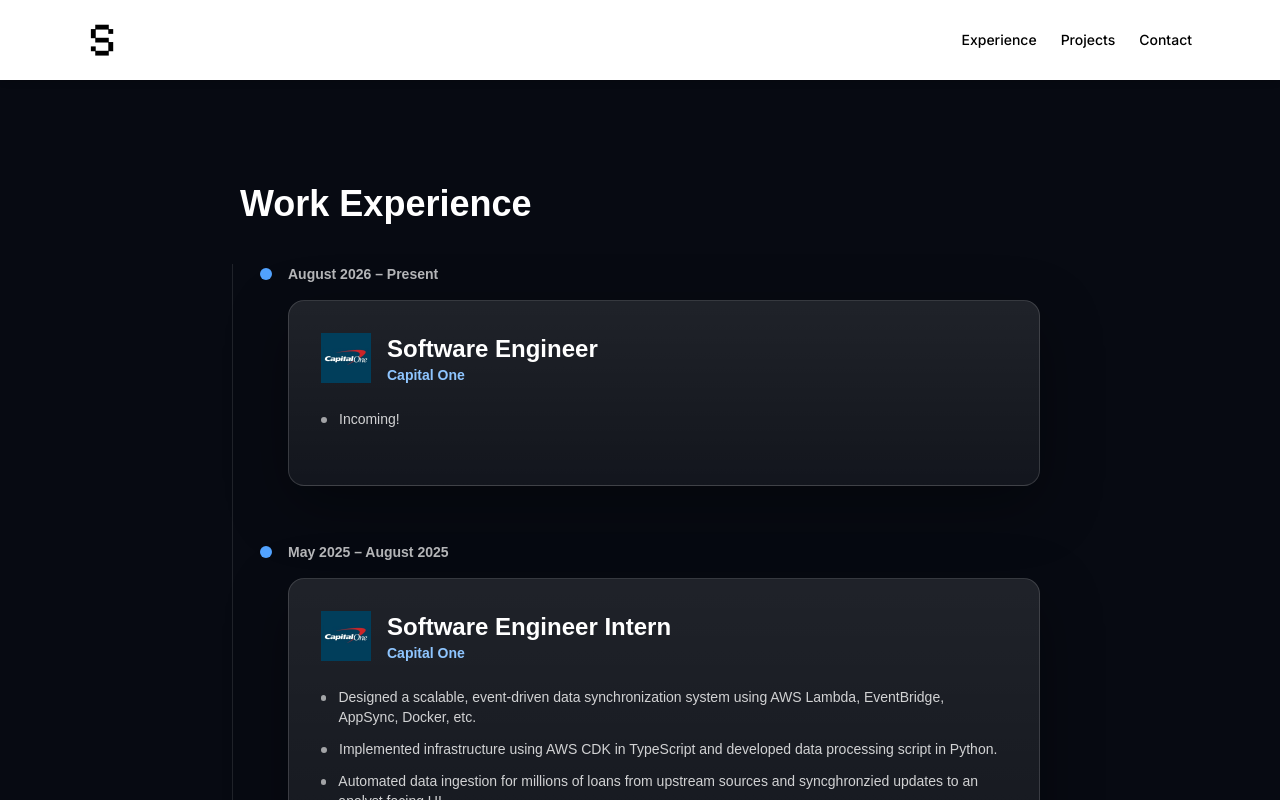
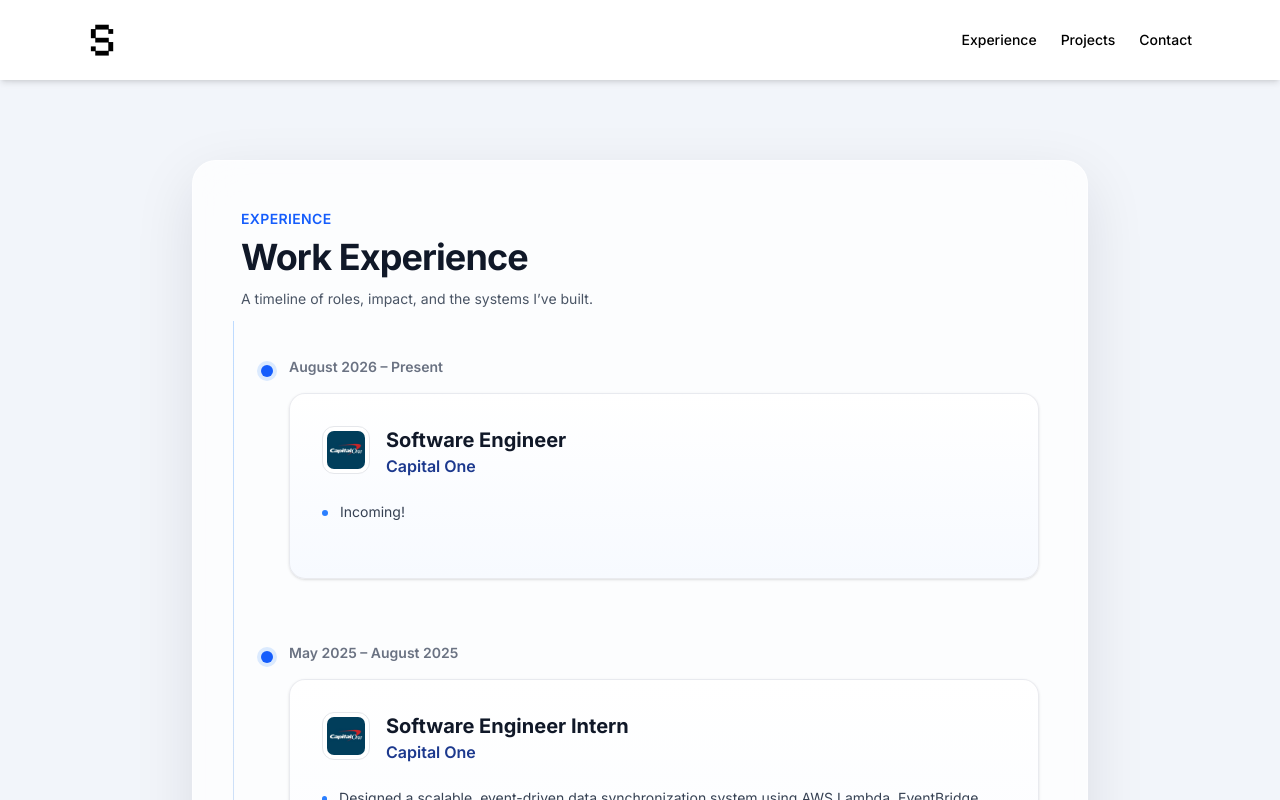
Before and after one commit to sophiayau/personal-website, a Next.js app: page /experience in a window 1280 px wide. Shown: the top 800 px of the page. Built offline with nearby package versions, Linux system fonts and the light colour scheme.

Commit message:
Finished experience page

```diff
--- a/app/experience/page.tsx
+++ b/app/experience/page.tsx
@@ -2,6 +2,7 @@
 
 import { useEffect } from "react";
 import ExperienceTimeline from "@/components/experience/ExperienceTimeline";
+import Footer from "@/components/Footer";
 
 export default function ExperiencePage() {
   useEffect(() => {
@@ -9,14 +10,10 @@
     if (!hash) return;
 
     const id = hash.replace("#", "");
-
     const timeout = setTimeout(() => {
       const el = document.getElementById(id);
       if (el) {
-        el.scrollIntoView({
-          behavior: "smooth",
-          block: "start",
-        });
+        el.scrollIntoView({ behavior: "smooth", block: "start" });
       }
     }, 100);
 
@@ -24,8 +21,11 @@
   }, []);
 
   return (
-    <main className="min-h-screen bg-[#070A12] text-white px-6 py-16">
+    <div>
+    <main className="min-h-screen bg-[#F2F5FA] px-6 py-20">
       <ExperienceTimeline />
     </main>
+    <Footer />
+    </div>
   );
 }
--- a/components/experience/ExperienceCard.tsx
+++ b/components/experience/ExperienceCard.tsx
@@ -4,28 +4,62 @@
 
 export default function ExperienceCard({ exp }: { exp: Experience }) {
   return (
-    <div className="rounded-2xl p-8 bg-gradient-to-b hover:scale-101 transition from-white/10 to-white/5 border border-white/15 shadow-[0_20px_60px_rgba(0,0,0,0.35)]">
+    <div
+      className={`
+        ${inter.className}
+        group
+        relative
+        rounded-2xl
+        border border-gray-200/80
+        bg-gradient-to-b from-white to-[#F7FAFF]
+        p-8
+        shadow-sm
+        transition
+        duration-200
+        hover:scale-100
+        hover:shadow-[0_10px_20px_rgba(59,130,246,0.18)]
+      `}
+    >
+      <div
+        className="
+          pointer-events-none
+          absolute
+          inset-0
+          rounded-2xl
+          bg-blue-400/5
+          opacity-0
+          transition
+          duration-300
+          group-hover:opacity-100
+        "
+      />
+
+      <div className="relative z-10">
         <div className="flex items-start gap-4">
           {exp.companyLogo && (
             <Image
               src={exp.companyLogo}
               alt={exp.company}
-            width={50}
-            height={32}
-            className="object-contain"
+              width={48}
+              height={48}
+              className="object-contain rounded-xl border border-gray-200 bg-white p-1"
             />
           )}
 
           <div>
-          <h3 className="text-2xl font-bold text-white">{exp.role}</h3>
-          <p className="text-sm font-semibold text-blue-300">{exp.company}</p>
+            <h3 className="text-xl font-bold text-gray-900">
+              {exp.role}
+            </h3>
+            <p className="text-md font-semibold text-blue-900">
+              {exp.company}
+            </p>
           </div>
         </div>
 
-      <ul className="mt-6 space-y-3 text-sm text-white/80">
+        <ul className="mt-6 space-y-3 text-sm text-gray-700">
           {exp.bullets.map((b, i) => (
             <li key={i} className="flex gap-3">
-            <span className="mt-2 h-1.5 w-1.5 rounded-full bg-white/60" />
+              <span className="mt-2 h-1.5 w-1.5 rounded-full bg-blue-500" />
               {b}
             </li>
           ))}
@@ -35,12 +69,23 @@
           {exp.tech.map((t) => (
             <span
               key={t}
-            className="rounded-full bg-black/30 px-3 py-1 text-xs text-blue-200 border border-blue-400/30"
+              className="
+                rounded-full
+                bg-white
+                px-3
+                py-1
+                text-xs
+                font-medium
+                text-blue-700
+                border border-blue-200/70
+                shadow-sm
+              "
             >
               {t}
             </span>
           ))}
         </div>
       </div>
+    </div>
   );
 }
--- a/components/experience/ExperienceTimeline.tsx
+++ b/components/experience/ExperienceTimeline.tsx
@@ -1,31 +1,56 @@
 import { experiences } from "@/data/experience";
 import ExperienceCard from "./ExperienceCard";
+import { inter } from "@/lib/fonts";
 
 export default function ExperienceTimeline() {
   return (
-    <div className="mt-10 flex justify-center">
-      <div className="relative w-full max-w-4xl px-12">
-        <h2 className="mb-10 text-4xl font-bold text-white">
-          Work Experience
-        </h2>
-        <div className="absolute left-10 top-20 h-full w-px bg-white/10" />
+    <div className={`${inter.className} flex justify-center`}>
+      <div
+        className="
+          relative w-full max-w-4xl
+          rounded-3xl
+          border border-white/60
+          bg-white/75
+          backdrop-blur-xl
+          px-12 py-12
+          shadow-[0_20px_60px_rgba(15,23,42,0.10)]
+        "
+      >
+        <div className="mb-12 flex items-end justify-between gap-6">
+          <div>
+            <p className="text-sm font-semibold tracking-wide text-blue-600">
+              EXPERIENCE
+            </p>
+            <h2 className="mt-2 text-4xl font-bold tracking-tight text-gray-900">
+              Work Experience
+            </h2>
+            <p className="mt-3 max-w-xl text-sm text-gray-600">
+              A timeline of roles, impact, and the systems I’ve built.
+            </p>
+          </div>
+{/*
+          <div className="hidden sm:flex items-center gap-2 rounded-full border border-gray-200 bg-white px-3 py-2 text-xs text-gray-600 shadow-sm">
+            <span className="h-2 w-2 rounded-full bg-blue-500" />
+            Updated regularly
+          </div> */}
+        </div>
 
-        <div className="space-y-14">
+        <div className="absolute left-10 top-40 h-[calc(100%-10rem)] w-px bg-gradient-to-b from-blue-200 via-gray-200 to-transparent" />
+
+        <div className="space-y-16">
           {experiences.map((exp) => (
             <div
               key={exp.id}
               id={exp.id}
-              className="relative pl-12 scroll-mt-28"
+              className="relative pl-12 scroll-mt-32"
             >
-              <div className="absolute left-5 top-1 h-3 w-3 rounded-full bg-blue-400" />
+              <div className="absolute left-5 top-2 h-3 w-3 rounded-full bg-blue-600 ring-4 ring-blue-100" />
 
-              <p className="mb-4 text-sm font-semibold text-white/70">
+              <p className="mb-4 text-sm font-semibold text-gray-500">
                 {exp.dates}
               </p>
 
-              <div className="max-w-3xl">
-                <ExperienceCard exp={exp} />
-              </div>
+              <ExperienceCard exp={exp} />
             </div>
           ))}
         </div>
```
Lines whose indentation alone changed are shown as unchanged.
